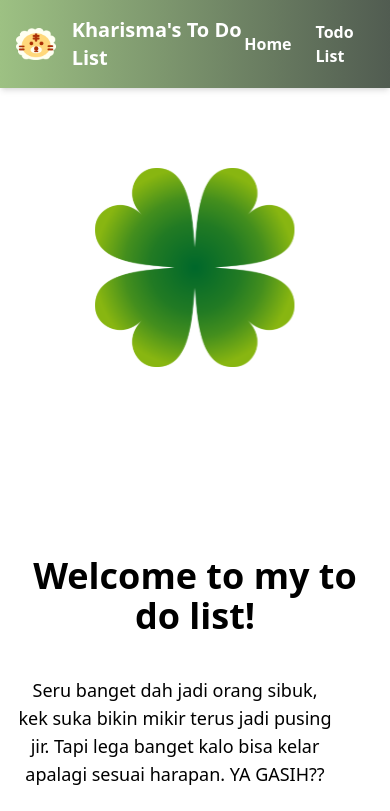
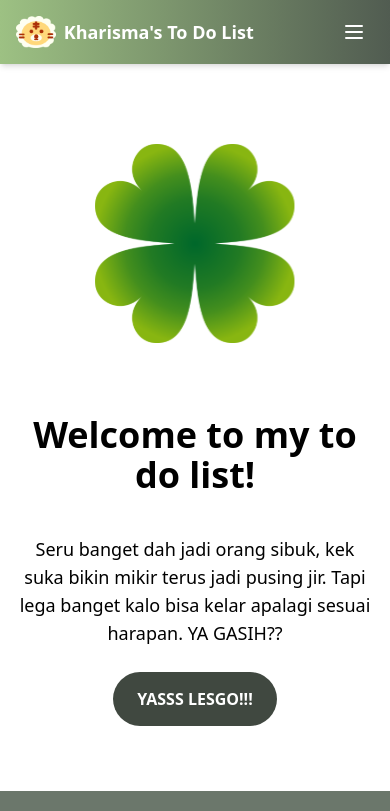
Before and after one commit to kharismapr/tutam9-kharismaaprilia, a React (Vite) app: page / in a window 390 px wide. Shown: the top 811 px of the page. Built offline with nearby package versions, Linux system fonts and the light colour scheme.

Commit message:
legggoow

```diff
--- a/package.json
+++ b/package.json
@@ -11,6 +11,7 @@
   },
   "dependencies": {
     "axios": "^1.9.0",
+    "date-fns": "^4.1.0",
     "framer-motion": "^12.23.12",
     "react": "^19.0.0",
     "react-dom": "^19.0.0",
--- a/src/Home.jsx
+++ b/src/Home.jsx
@@ -4,8 +4,7 @@ import { Link } from 'react-router-dom';
 
 export default function Home() {
   return (
-    <div className="min-h-screen flex flex-col">
-      <div className="container mx-auto py-20 px-4 flex flex-col md:flex-row items-center justify-between space-y-8 md:space-y-0 flex-grow">
+    <div className="container mx-auto py-20 px-4 flex flex-col md:flex-row items-center justify-between space-y-8 md:space-y-0">
       {/* Right Section */}
       <div className="md:w-1/2 flex justify-center mb-10 md:mb-0">
         <img
@@ -18,7 +17,7 @@ export default function Home() {
       {/* Left Section */}
       <div className="md:w-1/2 text-center md:text-left">
         <h1 className="text-4xl font-bold">Welcome to my to do list!</h1>
-          <p className="text-lg my-10 pr-10">
+        <p className="text-lg my-10">
           Seru banget dah jadi orang sibuk, kek suka bikin mikir terus jadi pusing jir. Tapi lega banget kalo bisa kelar apalagi sesuai harapan. YA GASIH??
         </p>
         <Link
@@ -28,7 +27,7 @@ export default function Home() {
           YASSS LESGO!!!
         </Link>
       </div>
-      </div>
+
     </div>
   );
 }
--- a/src/Navbar.jsx
+++ b/src/Navbar.jsx
@@ -1,23 +1,89 @@
-import React from 'react';
+import React, { useState } from 'react';
 import Rawr from './assets/my logo.png';
 import { Link } from 'react-router-dom';
 
+export default function Navbar() {
+  const [isMenuOpen, setIsMenuOpen] = useState(false);
 
-export default function Navbar() {
+  const toggleMenu = () => {
+    setIsMenuOpen(!isMenuOpen);
+  };
+
   return (
-    <nav className="bg-gradient-to-r from-sage-400 to-sage-600 text-white p-4 shadow-md">
-      <div className="container mx-auto flex justify-between items-center">
-        <div className="flex items-center gap-2">
-          <img src={Rawr} alt="Logo" className="h-8 w-auto mr-2" />
-          <h1 className="text-xl font-bold">Kharisma's To Do List</h1>
+    <nav className="bg-gradient-to-r from-sage-400 to-sage-600 text-white shadow-md">
+      <div className="container mx-auto px-4">
+        <div className="flex justify-between items-center h-16">
+          {/* Logo + Judul */}
+          <div className="flex items-center gap-2 flex-shrink-0">
+            <img src={Rawr} alt="Logo" className="h-8 w-auto" />
+            <h1 className="text-lg md:text-xl font-bold leading-tight break-words">
+              Kharisma's To Do List
+            </h1>
+          </div>
+
+          {/* Desktop Menu */}
+          <div className="hidden sm:flex items-center gap-6">
+            <Link to="/home" className="text-base hover:text-sage-200 font-bold transition-colors">
+              Home
+            </Link>
+            <Link to="/todolist" className="text-base hover:text-sage-200 font-bold transition-colors">
+              Todo List
+            </Link>
+          </div>
+
+          {/* Burger Menu Button */}
+          <button
+            onClick={toggleMenu}
+            className="sm:hidden p-2 rounded-lg hover:bg-sage-500 transition-colors focus:outline-none focus:ring-2 focus:ring-white"
+            aria-label="Toggle menu"
+          >
+            <svg
+              className="w-6 h-6"
+              fill="none"
+              stroke="currentColor"
+              viewBox="0 0 24 24"
+            >
+              {isMenuOpen ? (
+                <path
+                  strokeLinecap="round"
+                  strokeLinejoin="round"
+                  strokeWidth={2}
+                  d="M6 18L18 6M6 6l12 12"
+                />
+              ) : (
+                <path
+                  strokeLinecap="round"
+                  strokeLinejoin="round"
+                  strokeWidth={2}
+                  d="M4 6h16M4 12h16M4 18h16"
+                />
+              )}
+            </svg>
+          </button>
         </div>
-        <div className="flex items-center space-x-6 mr-2">
-          <Link to="/home" className="text-md md:text-base hover:underline font-bold">
-            Home
-          </Link>
-          <Link to="/todolist" className="text-md md:text-base hover:underline font-bold">
-            Todo List
-          </Link>
+
+        {/* Mobile Menu */}
+        <div
+          className={`${
+            isMenuOpen ? 'max-h-48 opacity-100' : 'max-h-0 opacity-0'
+          } sm:hidden overflow-hidden transition-all duration-300 ease-in-out`}
+        >
+          <div className="py-3 space-y-3 border-t border-sage-500">
+            <Link
+              to="/home"
+              className="block px-4 py-2 text-base font-bold hover:bg-sage-500 rounded-lg transition-colors"
+              onClick={toggleMenu}
+            >
+              Home
+            </Link>
+            <Link
+              to="/todolist"
+              className="block px-4 py-2 text-base font-bold hover:bg-sage-500 rounded-lg transition-colors"
+              onClick={toggleMenu}
+            >
+              Todo List
+            </Link>
+          </div>
         </div>
       </div>
     </nav>
--- a/src/ToDoListPage.jsx
+++ b/src/ToDoListPage.jsx
@@ -1,6 +1,26 @@
 import React, { useState, useEffect } from 'react';
 import api from './api/config';
 import Panah from './assets/panah.svg';
+
+const formatDeadline = (isoString) => {
+  if (!isoString) return '';
+
+  // Parse the ISO string components directly without creating a Date object
+  const [datePart, timePart] = isoString.split('T');
+  const [year, month, day] = datePart.split('-');
+  const [hours, minutes] = timePart.split(':');
+
+  // Get day name without timezone conversion
+  const dateForDay = new Date(datePart + 'T00:00:00Z');
+  const days = ['Sunday', 'Monday', 'Tuesday', 'Wednesday', 'Thursday', 'Friday', 'Saturday'];
+  const dayName = days[dateForDay.getUTCDay()];
+
+  // Format components
+  const formattedDate = `${day}/${month}/${year.slice(-2)}`;
+  const formattedTime = `${hours}.${minutes}`;
+
+  return `${dayName}, ${formattedDate} ${formattedTime}`;
+};
 
 export default function ToDoListPage(){
   const [input, setInput] = useState('');
@@ -88,18 +108,28 @@ export default function ToDoListPage(){
               placeholder="Add a new task..."
               className="w-full border border-sage-300 rounded-lg px-4 py-3 focus:outline-none focus:ring-2 focus:ring-sage-500 bg-white/50"
             />
-            <div className="flex gap-2">
-              <input
-                type="datetime-local"
-                value={deadline}
-                onChange={(e) => setDeadline(e.target.value)}
-                className="flex-1 border border-sage-300 rounded-lg px-4 py-3 focus:outline-none focus:ring-2 focus:ring-sage-500 bg-white/50"
-              />
-              <div className="relative">
+            <div className="flex flex-col sm:flex-row gap-2">
+              {/* Date and Time Input - Calendar Icon for Mobile */}
+              <div className="relative flex-1">
+                <input
+                  type="datetime-local"
+                  value={deadline}
+                  onChange={(e) => setDeadline(e.target.value)}
+                  className="w-full border border-sage-300 rounded-lg px-4 py-3 focus:outline-none focus:ring-2 focus:ring-sage-500 bg-white/50 sm:appearance-auto appearance-none"
+                />
+                <div className="absolute right-3 top-1/2 transform -translate-y-1/2 pointer-events-none sm:hidden">
+                  <div className="h-5 w-5 text-sage-600" fill="none" viewBox="0 0 24 24" stroke="currentColor">
+                    <path strokeLinecap="round" strokeLinejoin="round" strokeWidth={2} d="M8 7V3m8 4V3m-9 8h10M5 21h14a2 2 0 002-2V7a2 2 0 00-2-2H5a2 2 0 00-2 2v12a2 2 0 002 2z" />
+                  </div>
+                </div>
+              </div>
+
+              {/* Category Dropdown */}
+              <div className="relative w-full sm:w-auto">
                 <select
                   value={category}
                   onChange={(e) => setCategory(e.target.value)}
-                  className="appearance-none border border-sage-300 rounded-lg px-4 py-3 focus:outline-none focus:ring-2 focus:ring-sage-500 bg-white/50 pr-10 w-full"
+                  className="w-full appearance-none border border-sage-300 rounded-lg px-4 py-3 focus:outline-none focus:ring-2 focus:ring-sage-500 bg-white/50 pr-10"
                 >
                   <option value="Academic">Academic</option>
                   <option value="Organization">Organization</option>
@@ -110,9 +140,11 @@ export default function ToDoListPage(){
                   className="absolute right-3 top-1/2 transform -translate-y-1/2 h-4 w-4 text-sage-600 pointer-events-none"
                 />
               </div>
+
+              {/* Add Task Button */}
               <button
                 onClick={addTodo}
-                className="bg-gradient-to-r from-sage-400 to-sage-600 text-white font-bold px-6 py-3 rounded-lg hover:from-sage-600 hover:to-sage-700 transition-all duration-300 shadow-md hover:shadow-lg"
+                className="w-full sm:w-auto bg-gradient-to-r from-sage-400 to-sage-600 text-white font-bold px-6 py-3 rounded-lg hover:from-sage-600 hover:to-sage-700 transition-all duration-300 shadow-md hover:shadow-lg"
               >
                 Add Task
               </button>
@@ -122,26 +154,28 @@ export default function ToDoListPage(){
 
         {/* Category Filter */}
         <div className="max-w-2xl mx-auto mb-6">
-          <div className="flex gap-2 justify-center">
+          <div className="flex gap-2 justify-center px-2">
             <button
               onClick={() => setActiveFilter('Academic')}
-              className={`px-4 py-2 rounded-lg font-medium transition-all duration-300 ${
+              className={`flex-1 sm:flex-none px-4 py-3 rounded-lg font-medium transition-all duration-300 ${
                 activeFilter === 'Academic'
-                  ? 'bg-sage-500 text-white'
+                  ? 'bg-sage-500 text-white shadow-lg'
                   : 'bg-white/50 text-sage-700 hover:bg-sage-100'
               }`}
             >
-              Academic
+              <span className="hidden sm:inline">Academic Tasks</span>
+              <span className="sm:hidden">Academic</span>
             </button>
             <button
               onClick={() => setActiveFilter('Organization')}
-              className={`px-4 py-2 rounded-lg font-medium transition-all duration-300 ${
+              className={`flex-1 sm:flex-none px-4 py-3 rounded-lg font-medium transition-all duration-300 ${
                 activeFilter === 'Organization'
-                  ? 'bg-sage-500 text-white'
+                  ? 'bg-sage-500 text-white shadow-lg'
                   : 'bg-white/50 text-sage-700 hover:bg-sage-100'
               }`}
             >
-              Organization
+              <span className="hidden sm:inline">Organization Tasks</span>
+              <span className="sm:hidden">Organization</span>
             </button>
           </div>
         </div>
@@ -167,7 +201,7 @@ export default function ToDoListPage(){
                         {todo.title}
                       </span>
                       <span className="text-sm text-sage-500">
-                        🕒 {new Date(todo.deadline).toLocaleString()}
+                        🕒 {formatDeadline(todo.deadline)}
                       </span>
                     </div>
                   </div>
```
Also changed, not shown: 1 other file (tests, documents, lock files or other folders). Lines whose indentation alone changed are shown as unchanged.
